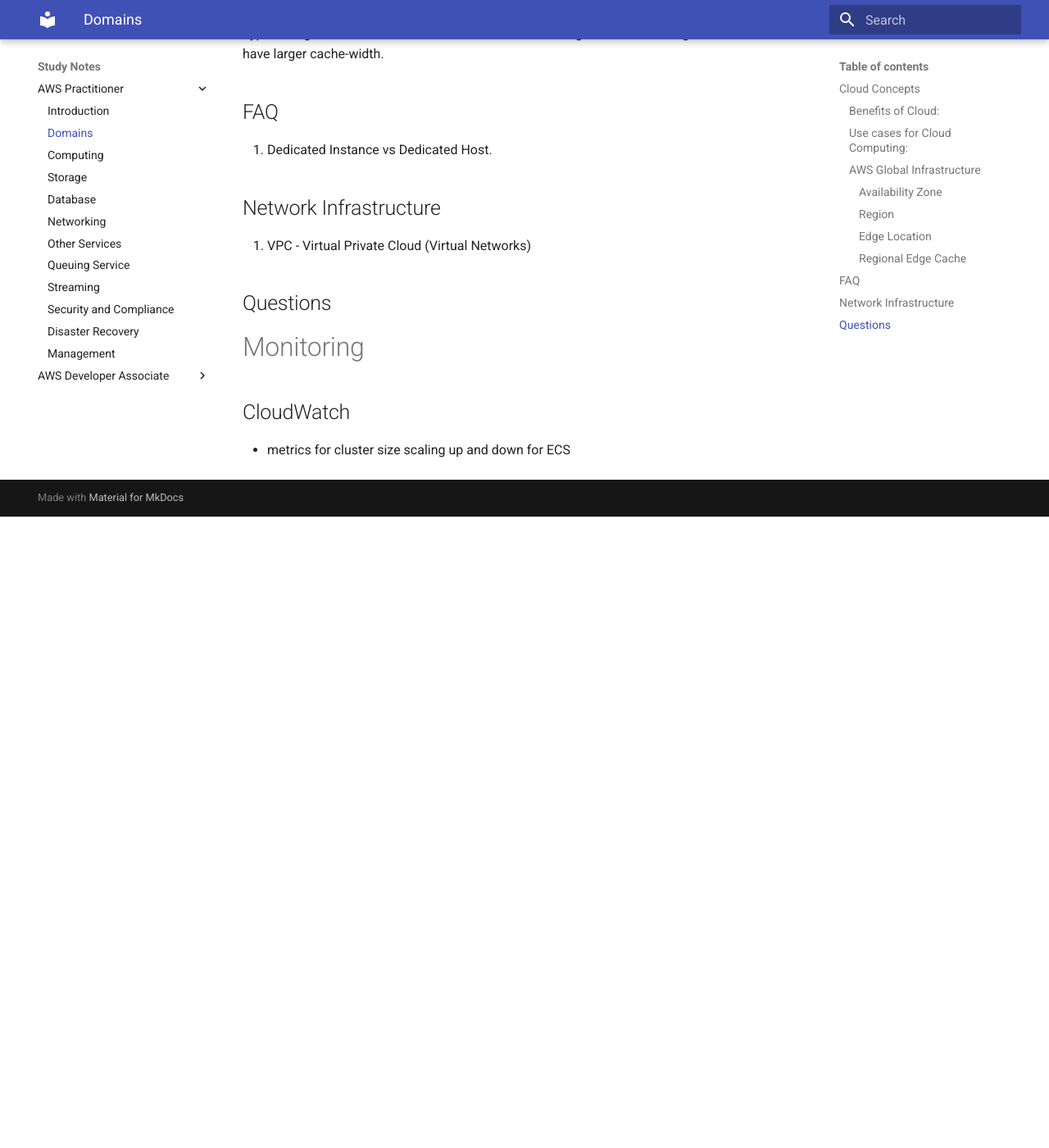
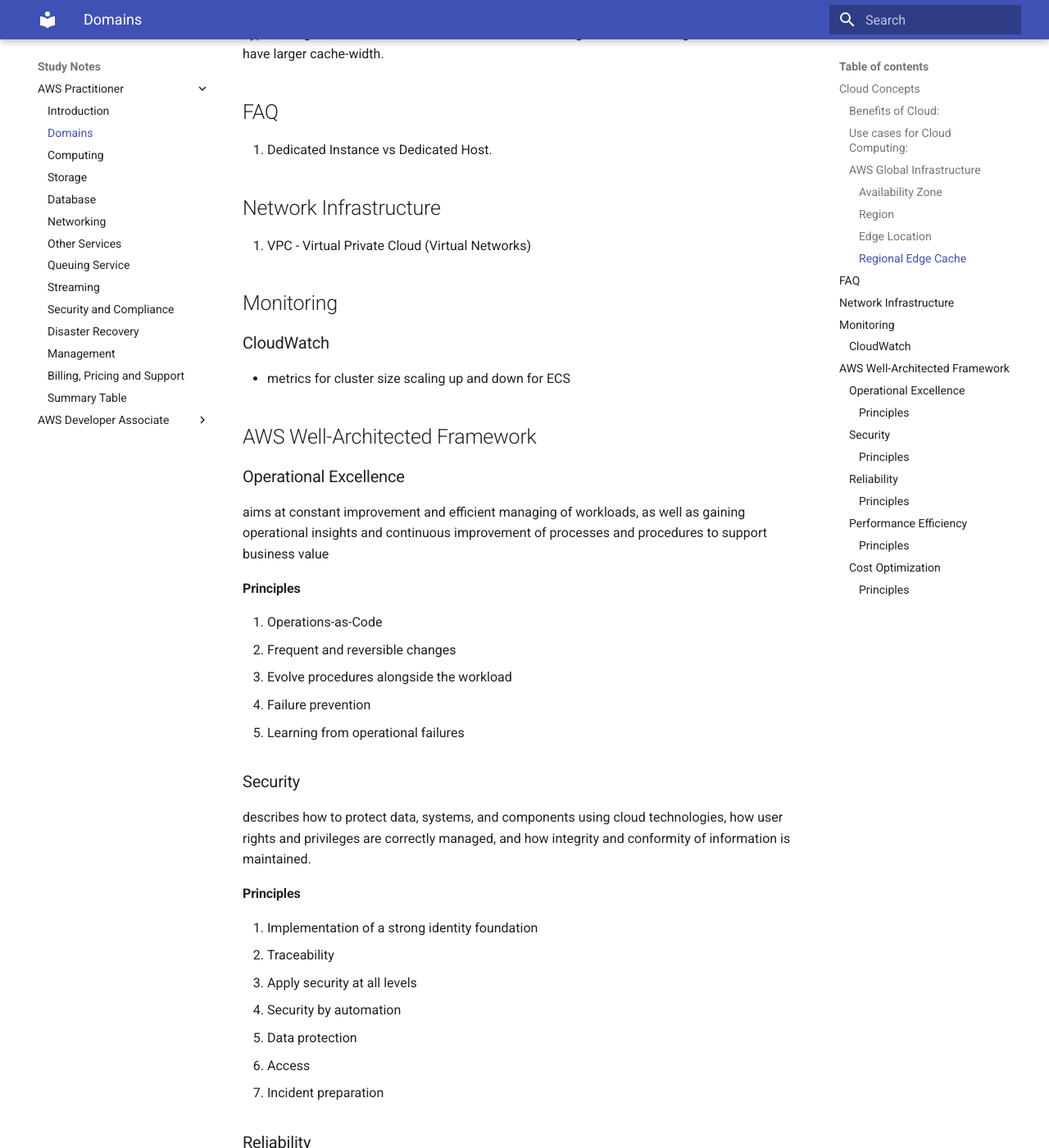
Before and after one commit to syed-islam/syed-islam.github.io, an MkDocs documentation site: the page built from docs/notes/aws-practitioner/domains.md, in a window 1280 px wide and 1400 px high, scrolled down 2246 px. Shown: the whole window at 82% size. Built offline with MkDocs 1.6.1 and Material for MkDocs 9.7.7, drawn with Linux system fonts in a browser that asks for light colours; before the commit the page ends 2876 px from its top, so only the background shows below that; some of the changed text lies outside the part shown.

Commit message:
More content added to AWS practitioner.

```diff
--- a/docs/notes/aws-practitioner/domains.md
+++ b/docs/notes/aws-practitioner/domains.md
@@ -79,10 +79,63 @@ Type of Edge Location. These sit between Cloud Front Origin servers and Edge Loc
 ## Network Infrastructure
 1. VPC - Virtual Private Cloud (Virtual Networks)
 
-## Questions
+
+## Monitoring
+### CloudWatch
+ * metrics for cluster size scaling up and down for ECS
 
 
+## AWS Well-Architected Framework
 
-# Monitoring
-## CloudWatch
- * metrics for cluster size scaling up and down for ECS
+### Operational Excellence
+aims at constant improvement and efficient managing of workloads, as well as gaining operational insights and continuous improvement of processes and procedures to support business value
+
+#### Principles
+1. Operations-as-Code
+2. Frequent and reversible changes
+3. Evolve procedures alongside the workload
+4. Failure prevention
+5. Learning from operational failures
+
+### Security
+describes how to protect data, systems, and components using cloud technologies, how user rights and privileges are correctly managed, and how integrity and conformity of information is maintained.
+
+#### Principles
+1. Implementation of a strong identity foundation
+2. Traceability
+3. Apply security at all levels
+4. Security by automation
+5. Data protection
+6. Access
+7. Incident preparation
+
+### Reliability
+focuses on the ability of a workload to perform correctly and as intended at the expected time. Including quickly recovery and prevention from failures
+
+#### Principles
+1. Automatic recovery
+2. Test recovery procedures
+3. Horizontal scaling for better availability
+4. Stop guessing capacity
+5. Manage changes in automation
+
+
+### Performance Efficiency
+Efficient allocation and right-sizing of computing resources by the system requirements and interception of demand changes
+
+#### Principles
+1. Make use of advanced technologies
+2. Global in minutes
+3. Serverless architectures
+4. Experiment more
+5. Know the options - make the right choices
+
+### Cost Optimization
+Understanding and controlling expenses, avoiding unnecessary costs, and analyzing spend in detail
+
+#### Principles
+1. Implement Cloud Financial Management
+2. Adopt a consumption model
+3. Measure overall efficiency
+4. Stop spending money on data center operations
+5. Analyze and attribute expenses
--- a/mkdocs.yml
+++ b/mkdocs.yml
@@ -62,5 +62,7 @@ nav:
        - Security and Compliance : ./notes/aws-practitioner/security-compliance.md
        - Disaster Recovery : ./notes/aws-practitioner/disaster-recovery.md
        - Management : ./notes/aws-practitioner/management.md
+       - Billing, Pricing and Support : ./notes/aws-practitioner/billing-pricing-service.md
+       - Summary Table: ./notes/aws-practitioner/short-hand-table.md
     - AWS Developer Associate :
        - Introduction : ./notes/aws-dva/introduction.md
```
Also changed, not shown: docs/awards/badges.md (+1 -1 lines), docs/notes/aws-practitioner/billing-pricing-service.md (added, +69 -0 lines), docs/notes/aws-practitioner/disaster-recovery.md (+1 -1 lines), docs/notes/aws-practitioner/other-services.md (+4 -0 lines), docs/notes/aws-practitioner/short-hand-table.md (added, +9 -0 lines).
